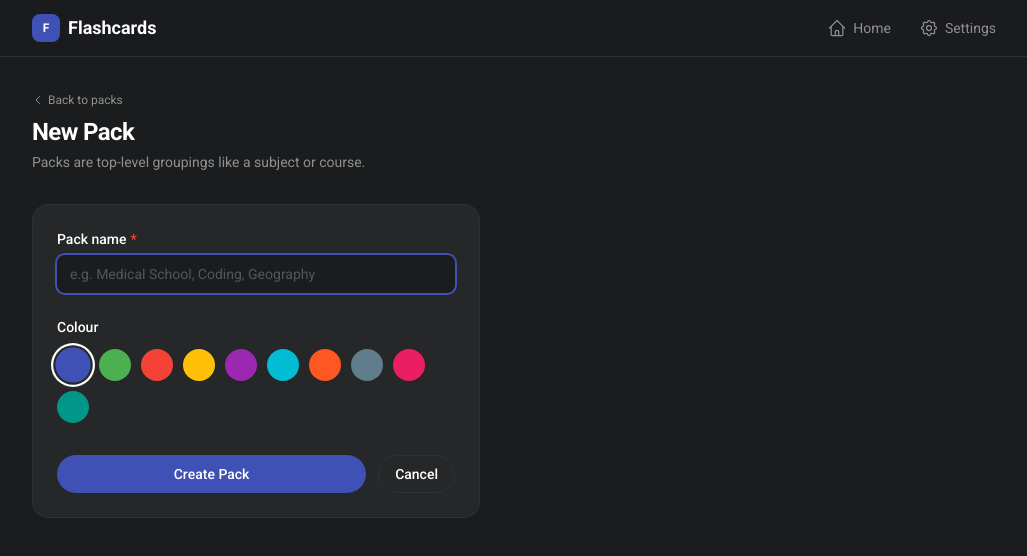
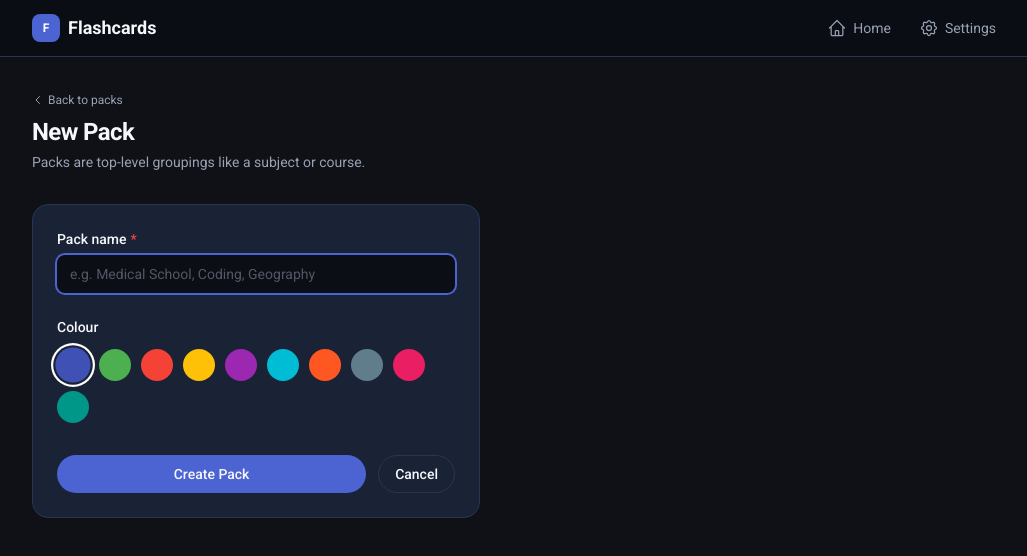
Before and after one commit to acehuall/Flashcards_-Claude-Test-, a React (Vite) app: page /create/pack in a window 1280 px wide. Shown: the top 556 px of the page, without its empty margins (120-1147 px from the left). Built offline with nearby package versions, Linux system fonts and the light colour scheme.

Commit message:
Refactor dark theme to blue-black design system

```diff
--- a/src/features/settings/SettingsPage.tsx
+++ b/src/features/settings/SettingsPage.tsx
@@ -42,7 +42,7 @@ function SettingRow({ checked, onChange, disabled, label, description, badge }:
       >
         <span
           className={clsx(
-            'absolute top-0.5 left-0.5 w-5 h-5 bg-white rounded-full shadow transition-transform duration-200',
+            'absolute top-0.5 left-0.5 w-5 h-5 bg-app-primary rounded-full shadow transition-transform duration-200',
             checked && 'translate-x-5',
           )}
         />
@@ -69,7 +69,7 @@ function SelectRow({ label, description, value, options, onChange }: SelectRowPr
       <select
         value={value}
         onChange={(e) => onChange(parseInt(e.target.value, 10))}
-        className="bg-app-bg border border-app-border text-app-primary text-sm rounded-lg px-3 py-1.5 focus:outline-none focus:ring-2 focus:ring-app-nav"
+        className="bg-app-bg-alt border border-app-border text-app-primary text-sm rounded-lg px-3 py-1.5 focus:outline-none focus:ring-2 focus:ring-app-nav"
       >
         {options.map((o) => (
           <option key={o.value} value={o.value}>{o.label}</option>
--- a/src/index.css
+++ b/src/index.css
@@ -1,6 +1,22 @@
 @tailwind base;
 @tailwind components;
 @tailwind utilities;
+
+:root {
+  --app-bg: 15 17 23;
+  --app-bg-alt: 11 14 20;
+  --app-card-q: 32 44 69;
+  --app-card-a: 21 28 46;
+  --app-primary: 245 247 250;
+  --app-secondary: 152 162 179;
+  --app-correct: 34 197 94;
+  --app-incorrect: 239 68 68;
+  --app-flag: 251 191 36;
+  --app-nav: 76 99 210;
+  --app-nav-dark: 59 82 196;
+  --app-surface: 26 34 53;
+  --app-border: 42 53 84;
+}
 
 @layer base {
   *, *::before, *::after {
@@ -14,8 +30,12 @@
   }
 
   body {
-    background-color: #1A1C1E;
-    color: #FFFFFF;
+    background-color: rgb(var(--app-bg));
+    background-image:
+      radial-gradient(1100px circle at 15% -10%, rgb(var(--app-nav) / 0.22), transparent 54%),
+      radial-gradient(900px circle at 85% -20%, rgb(99 102 241 / 0.16), transparent 48%),
+      linear-gradient(180deg, rgb(var(--app-bg-alt)) 0%, rgb(var(--app-bg)) 38%, rgb(var(--app-bg)) 100%);
+    color: rgb(var(--app-primary));
     font-family: 'Roboto', 'Inter', system-ui, sans-serif;
     min-height: 100vh;
   }
@@ -29,17 +49,17 @@
     background: transparent;
   }
   ::-webkit-scrollbar-thumb {
-    background: #2E3135;
+    background: rgb(var(--app-border));
     border-radius: 999px;
   }
   ::-webkit-scrollbar-thumb:hover {
-    background: #909090;
+    background: rgb(var(--app-secondary));
   }
 
   /* Selection */
   ::selection {
-    background: #3F51B520;
-    color: #FFFFFF;
+    background: rgb(var(--app-nav) / 0.32);
+    color: rgb(var(--app-primary));
   }
 }
 
--- a/src/shared/components/Button.tsx
+++ b/src/shared/components/Button.tsx
@@ -12,13 +12,13 @@ interface ButtonProps extends React.ButtonHTMLAttributes<HTMLButtonElement> {
 }
 
 const variantClasses: Record<Variant, string> = {
-  primary:   'bg-app-nav text-white hover:bg-app-nav-dark active:scale-95',
-  secondary: 'bg-app-surface text-app-primary border border-app-border hover:bg-app-card-q active:scale-95',
-  ghost:     'bg-transparent text-app-secondary hover:text-app-primary hover:bg-app-surface active:scale-95',
-  danger:    'bg-app-incorrect text-white hover:opacity-90 active:scale-95',
-  correct:   'bg-app-correct text-white hover:opacity-90 active:scale-95',
-  incorrect: 'bg-app-incorrect text-white hover:opacity-90 active:scale-95',
-  flag:      'bg-app-flag text-app-bg hover:opacity-90 active:scale-95',
+  primary:   'bg-app-nav text-app-primary hover:bg-app-nav-dark active:scale-95',
+  secondary: 'bg-app-surface text-app-primary border border-app-border hover:bg-app-card-a hover:border-app-nav/50 active:scale-95',
+  ghost:     'bg-transparent text-app-secondary hover:text-app-primary hover:bg-app-surface/90 active:scale-95',
+  danger:    'bg-app-incorrect text-app-primary hover:brightness-110 active:scale-95',
+  correct:   'bg-app-correct text-app-primary hover:brightness-110 active:scale-95',
+  incorrect: 'bg-app-incorrect text-app-primary hover:brightness-110 active:scale-95',
+  flag:      'bg-app-flag text-app-bg-alt hover:brightness-105 active:scale-95',
 };
 
 const sizeClasses: Record<Size, string> = {
--- a/src/shared/components/FormField.tsx
+++ b/src/shared/components/FormField.tsx
@@ -39,12 +39,12 @@ export const Input = forwardRef<HTMLInputElement, InputProps>(
       ref={ref}
       className={clsx(
         'w-full px-3 py-2 rounded-lg text-sm text-app-primary',
-        'bg-app-bg border transition-colors',
+        'bg-app-bg-alt border transition-colors',
         'focus:outline-none focus:ring-2 focus:ring-app-nav focus:border-transparent',
         'placeholder:text-app-secondary/50',
         error
           ? 'border-app-incorrect'
-          : 'border-app-border hover:border-app-secondary',
+          : 'border-app-border hover:border-app-nav/55',
         className,
       )}
       {...props}
@@ -63,12 +63,12 @@ export const Textarea = forwardRef<HTMLTextAreaElement, TextareaProps>(
       ref={ref}
       className={clsx(
         'w-full px-3 py-2 rounded-lg text-sm text-app-primary',
-        'bg-app-bg border transition-colors resize-y min-h-[80px]',
+        'bg-app-bg-alt border transition-colors resize-y min-h-[80px]',
         'focus:outline-none focus:ring-2 focus:ring-app-nav focus:border-transparent',
         'placeholder:text-app-secondary/50',
         error
           ? 'border-app-incorrect'
-          : 'border-app-border hover:border-app-secondary',
+          : 'border-app-border hover:border-app-nav/55',
         className,
       )}
       {...props}
@@ -88,11 +88,11 @@ export const Select = forwardRef<HTMLSelectElement, SelectProps>(
       ref={ref}
       className={clsx(
         'w-full px-3 py-2 rounded-lg text-sm text-app-primary',
-        'bg-app-bg border transition-colors',
+        'bg-app-bg-alt border transition-colors',
         'focus:outline-none focus:ring-2 focus:ring-app-nav focus:border-transparent',
         error
           ? 'border-app-incorrect'
-          : 'border-app-border hover:border-app-secondary',
+          : 'border-app-border hover:border-app-nav/55',
         className,
       )}
       {...props}
--- a/src/shared/components/Modal.tsx
+++ b/src/shared/components/Modal.tsx
@@ -41,7 +41,7 @@ export function Modal({ open, onClose, title, children, maxWidth = 'md' }: Modal
     >
       {/* Backdrop */}
       <div
-        className="absolute inset-0 bg-black/60 backdrop-blur-sm animate-fade-in"
+        className="absolute inset-0 bg-app-bg-alt/80 backdrop-blur-sm animate-fade-in"
         onClick={onClose}
         aria-hidden="true"
       />
@@ -51,7 +51,7 @@ export function Modal({ open, onClose, title, children, maxWidth = 'md' }: Modal
         tabIndex={-1}
         className={clsx(
           'relative z-10 w-full bg-app-surface border border-app-border rounded-card',
-          'shadow-2xl animate-slide-up focus:outline-none',
+          'shadow-2xl shadow-black/50 animate-slide-up focus:outline-none',
           widthMap[maxWidth],
         )}
       >
@@ -102,7 +102,7 @@ export function ConfirmModal({
       <div className="flex justify-end gap-3">
         <button
           onClick={onCancel}
-          className="px-4 py-2 text-sm text-app-secondary hover:text-app-primary bg-app-surface border border-app-border rounded-pill transition-colors"
+          className="px-4 py-2 text-sm text-app-secondary hover:text-app-primary bg-app-bg-alt border border-app-border rounded-pill transition-colors"
         >
           Cancel
         </button>
--- a/src/shared/layouts/ReviewShell.tsx
+++ b/src/shared/layouts/ReviewShell.tsx
@@ -23,7 +23,7 @@ export function ReviewShell({ children, exitTo, progress }: ReviewShellProps) {
   return (
     <div className="min-h-screen bg-app-bg flex flex-col">
       {/* Top progress bar + controls */}
-      <header className="sticky top-0 z-40 bg-app-bg border-b border-app-border/50">
+      <header className="sticky top-0 z-40 bg-app-bg-alt/85 backdrop-blur-md border-b border-app-border">
         <div className="max-w-3xl mx-auto px-6 h-14 flex items-center gap-4">
           {/* Exit */}
           {exitTo && (
@@ -49,10 +49,10 @@ export function ReviewShell({ children, exitTo, progress }: ReviewShellProps) {
                   <span className="text-app-flag">{progress.flagged} ⚑</span>
                 </div>
               </div>
-              <div className="w-full h-1.5 bg-app-surface rounded-full overflow-hidden">
+              <div className="w-full h-1.5 bg-app-border/45 rounded-full overflow-hidden">
                 {/* Segmented progress */}
                 <div
-                  className="h-full bg-app-nav/40 transition-all duration-300"
+                  className="h-full bg-app-nav transition-all duration-300"
                   style={{ width: `${pct}%` }}
                 />
               </div>
--- a/src/shared/layouts/StandardShell.tsx
+++ b/src/shared/layouts/StandardShell.tsx
@@ -35,7 +35,7 @@ export function StandardShell({ children }: StandardShellProps) {
   return (
     <div className="min-h-screen bg-app-bg flex flex-col">
       {/* Top bar */}
-      <header className="sticky top-0 z-40 bg-app-bg/80 backdrop-blur border-b border-app-border">
+      <header className="sticky top-0 z-40 bg-app-bg-alt/85 backdrop-blur-md border-b border-app-border">
         <div className="max-w-5xl mx-auto px-6 h-14 flex items-center justify-between">
           <Link
             to="/"
@@ -57,8 +57,8 @@ export function StandardShell({ children }: StandardShellProps) {
                   clsx(
                     'flex items-center gap-1.5 px-3 py-1.5 rounded-lg text-sm transition-colors',
                     isActive
-                      ? 'bg-app-nav/20 text-app-nav'
-                      : 'text-app-secondary hover:text-app-primary hover:bg-app-surface',
+                      ? 'bg-app-nav text-app-primary shadow-[0_0_0_1px_rgb(var(--app-nav-dark))_inset]'
+                      : 'text-app-secondary hover:text-app-primary hover:bg-app-surface/90',
                   )
                 }
               >
--- a/tailwind.config.js
+++ b/tailwind.config.js
@@ -5,19 +5,19 @@ export default {
     extend: {
       colors: {
         app: {
-          bg:         '#1A1C1E',
-          'bg-alt':   '#141414',
-          'card-q':   '#303030',
-          'card-a':   '#1E2124',
-          primary:    '#FFFFFF',
-          secondary:  '#909090',
-          correct:    '#4CAF50',
-          incorrect:  '#F44336',
-          flag:       '#FFC107',
-          nav:        '#3F51B5',
-          'nav-dark': '#303F9F',
-          surface:    '#252729',
-          border:     '#2E3135',
+          bg:         'rgb(var(--app-bg) / <alpha-value>)',
+          'bg-alt':   'rgb(var(--app-bg-alt) / <alpha-value>)',
+          'card-q':   'rgb(var(--app-card-q) / <alpha-value>)',
+          'card-a':   'rgb(var(--app-card-a) / <alpha-value>)',
+          primary:    'rgb(var(--app-primary) / <alpha-value>)',
+          secondary:  'rgb(var(--app-secondary) / <alpha-value>)',
+          correct:    'rgb(var(--app-correct) / <alpha-value>)',
+          incorrect:  'rgb(var(--app-incorrect) / <alpha-value>)',
+          flag:       'rgb(var(--app-flag) / <alpha-value>)',
+          nav:        'rgb(var(--app-nav) / <alpha-value>)',
+          'nav-dark': 'rgb(var(--app-nav-dark) / <alpha-value>)',
+          surface:    'rgb(var(--app-surface) / <alpha-value>)',
+          border:     'rgb(var(--app-border) / <alpha-value>)',
         },
       },
       fontFamily: {
```
Also changed, not shown: src/features/review/ReviewPage.tsx (+9 -9 lines).
